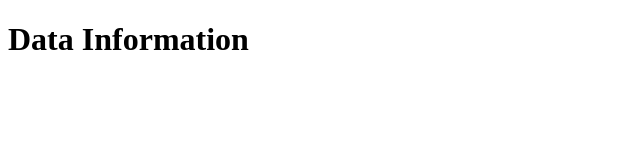
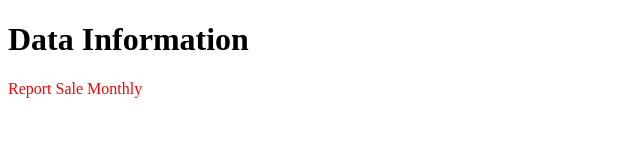
Before and after one commit to LiangCalvin/ProjectGit, a plain HTML site: page index.html in a window 1280 px wide. Shown: the whole page, without its empty margins (0-640 px from the left). Drawn offline with Linux system fonts and the light colour scheme.

Commit message:
Add report sale feature

```diff
--- a/index.html
+++ b/index.html
@@ -4,8 +4,14 @@
     <meta charset="UTF-8">
     <meta name="viewport" content="width=device-width, initial-scale=1.0">
     <title>Introduction</title>
+    <style>
+        p{
+            color: red;
+        }
+    </style>
 </head>
 <body>
     <h1>Data Information</h1>
+    <p>Report Sale Monthly</p>
 </body>
 </html>
```
